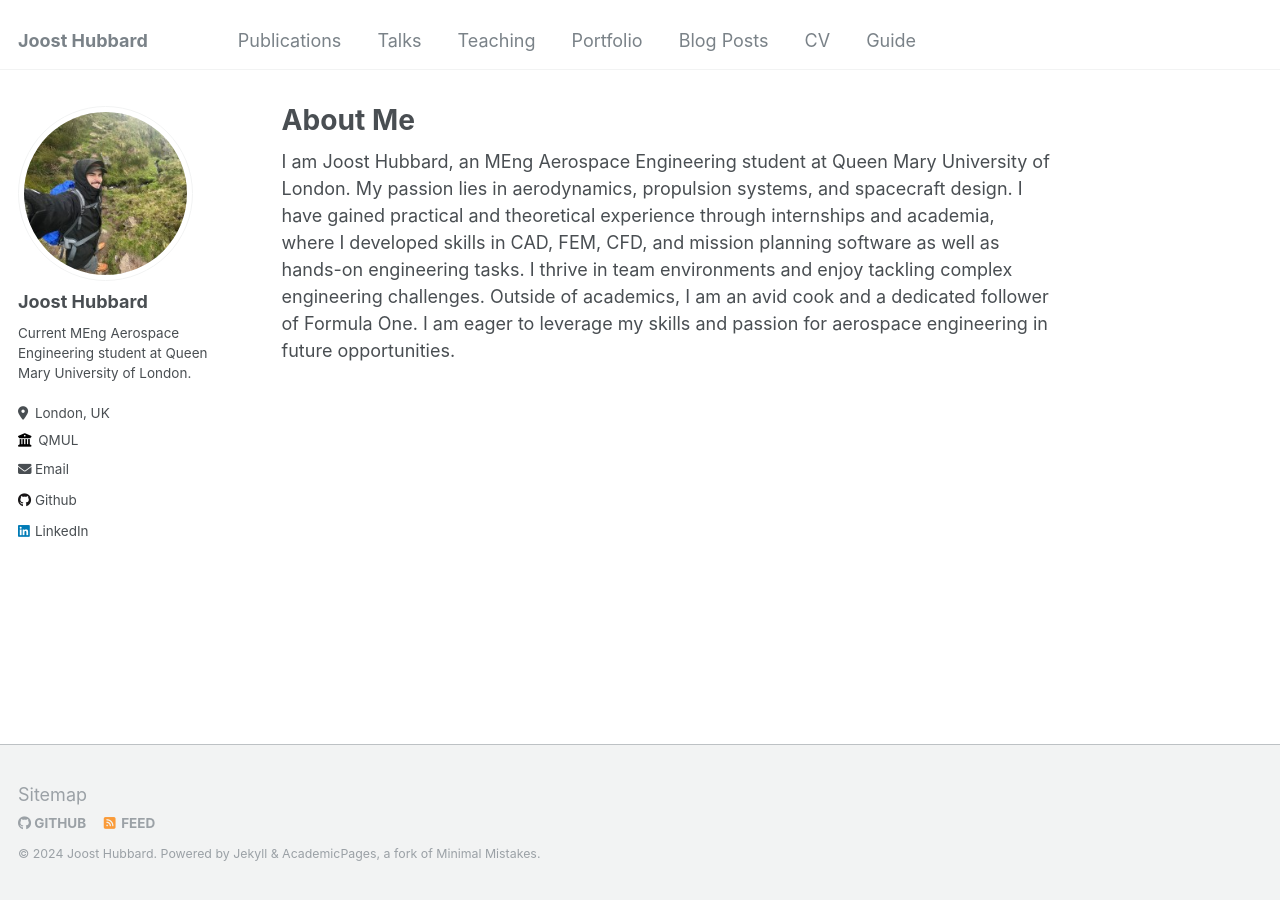
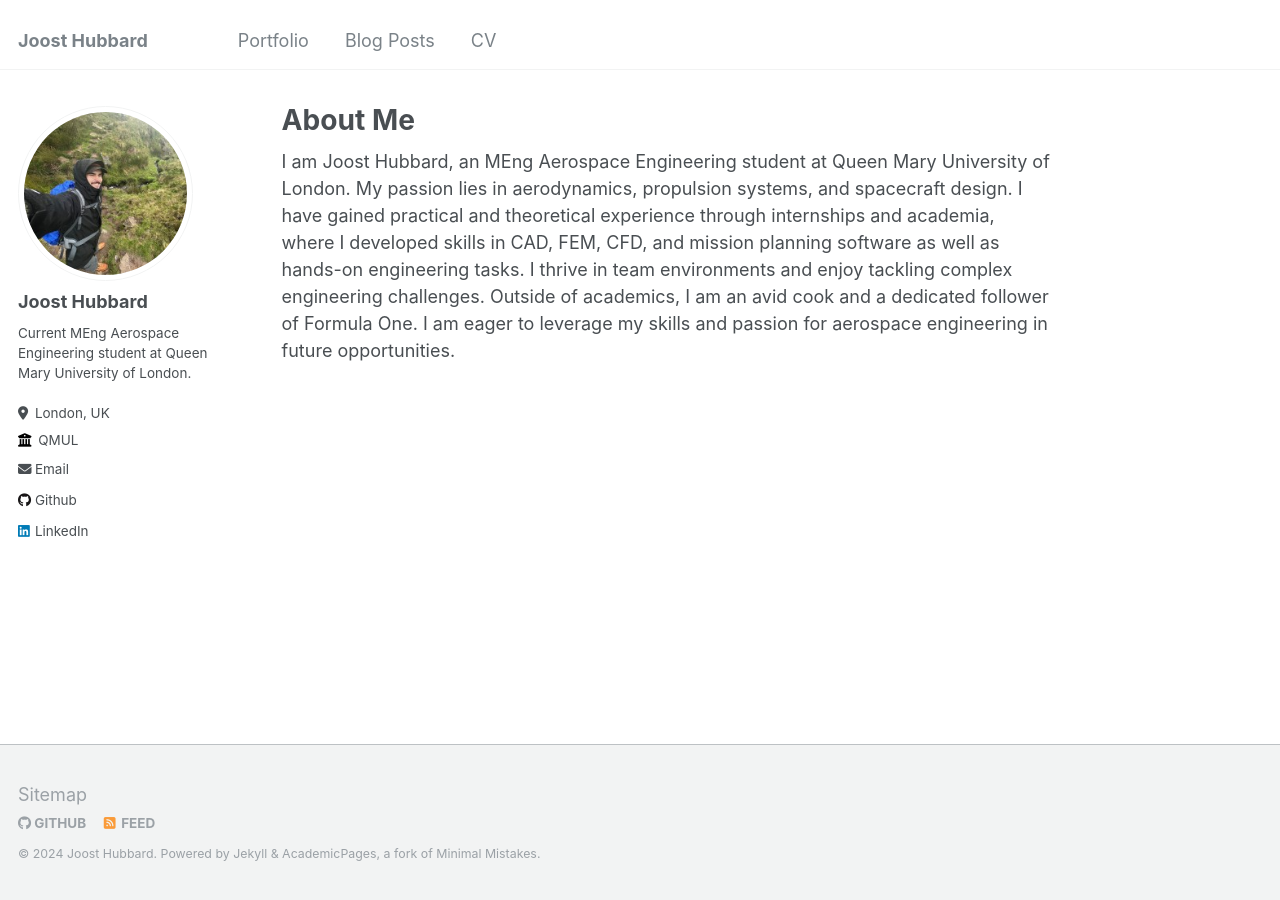
Before and after one commit to Joosty/Joosty..github.io, a Jekyll site: the page built from _pages/about.md, in a window 1280 px wide. Built offline with Jekyll 4.4.1, drawn with Linux system fonts in a browser that asks for light colours.

Commit message:
Update navigation.yml

```diff
--- a/_data/navigation.yml
+++ b/_data/navigation.yml
@@ -1,13 +1,6 @@
 # main links links
 main:
-  - title: "Publications"
-    url: /publications/
 
-  - title: "Talks"
-    url: /talks/
-
-  - title: "Teaching"
-    url: /teaching/
 
   - title: "Portfolio"
     url: /portfolio/
@@ -17,6 +10,3 @@ main:
 
   - title: "CV"
     url: /cv/
-
-  - title: "Guide"
-    url: /markdown/
```
